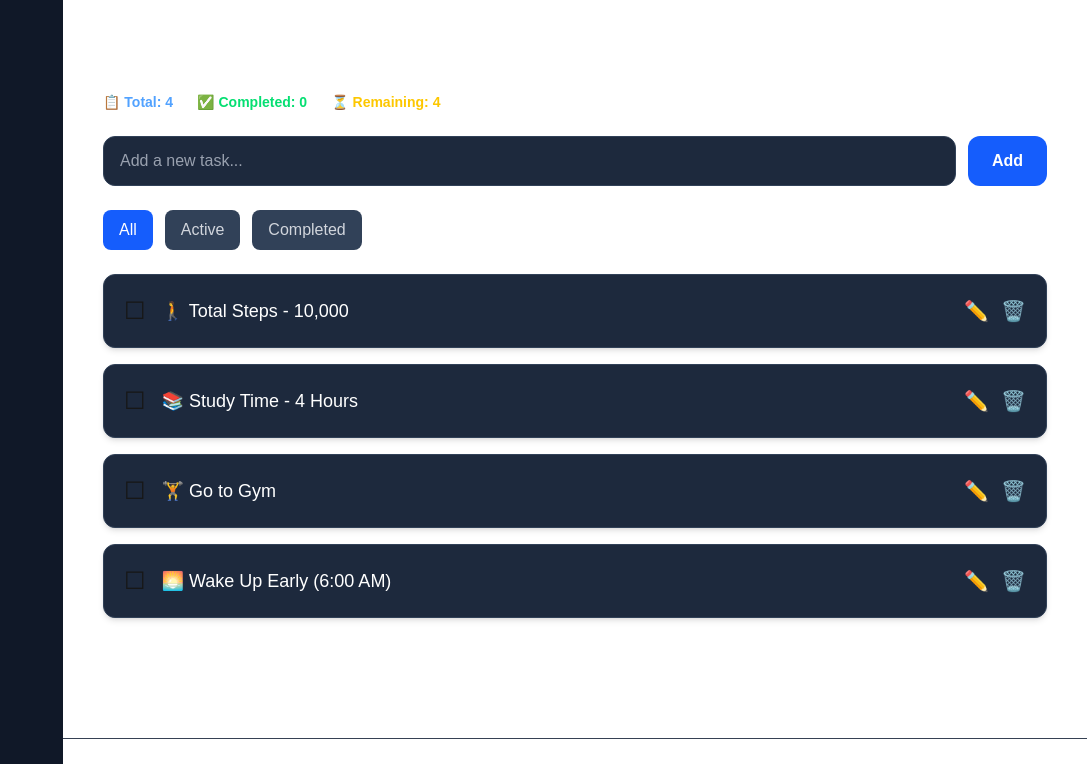
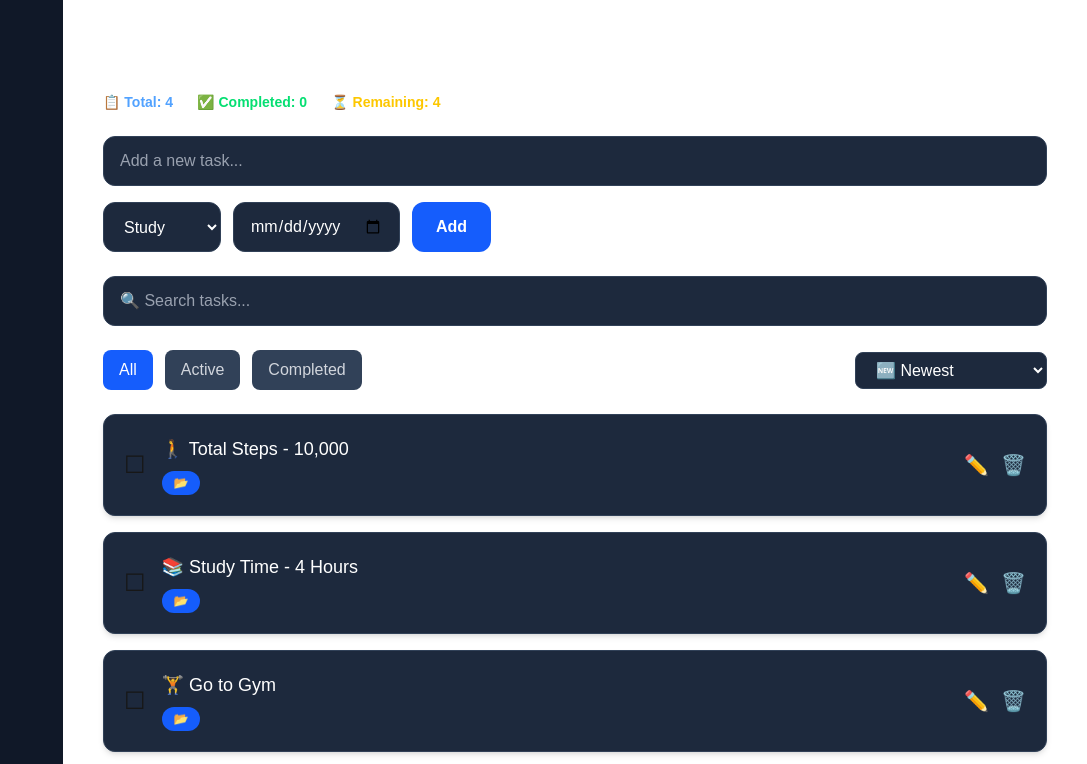
Before and after one commit to DhruvGargas/ai-productivity-dashboard, a Next.js app: page / in a window 1280 px wide. Shown: the part 1140-1904 px from the top of the page, without its empty margins (193-1280 px from the left). Built offline with nearby package versions, Linux system fonts and the light colour scheme.

Commit message:
Day 5: Added search, sorting, categories, and due dates

```diff
--- a/src/components/TaskList.tsx
+++ b/src/components/TaskList.tsx
@@ -5,6 +5,9 @@ import { useState } from "react";
 type Task = {
   text: string;
   completed: boolean;
+  dueDate: string;
+  category: string;
+  createdAt: number;
 };
 
 type TaskListProps = {
@@ -21,10 +24,16 @@ export default function TaskList({
   remainingTasks,
 }: TaskListProps) {
   const [newTask, setNewTask] = useState("");
+  const [dueDate, setDueDate] = useState("");
+  const [category, setCategory] = useState("Study");
 
   const [filter, setFilter] = useState<
     "all" | "active" | "completed"
   >("all");
+  const [search, setSearch] = useState("");
+  const [sortBy, setSortBy] = useState<
+  "newest" | "oldest" | "completed"
+>("newest");
 
   const [editingIndex, setEditingIndex] = useState<number | null>(null);
   const [editedText, setEditedText] = useState("");
@@ -48,10 +57,15 @@ export default function TaskList({
     const task: Task = {
   text: newTask,
   completed: false,
+  dueDate,
+  category,
+  createdAt: Date.now(),
 };
 
     setTasks((prevTasks) => [task, ...prevTasks]);
     setNewTask("");
+    setDueDate("");
+    setCategory("Study");
   };
 
   const deleteTask = (index: number) => {
@@ -66,12 +80,75 @@ export default function TaskList({
     );
   };
 
-  const filteredTasks = tasks.filter((task) => {
-    if (filter === "active") return !task.completed;
-    if (filter === "completed") return task.completed;
-    return true;
+  const filteredTasks = [...tasks]
+  .sort((a, b) => {
+    if (sortBy === "newest") {
+      return b.createdAt - a.createdAt;
+    }
+
+    if (sortBy === "oldest") {
+      return a.createdAt - b.createdAt;
+    }
+
+    if (sortBy === "completed") {
+      return Number(b.completed) - Number(a.completed);
+    }
+
+    return 0;
+  })
+  .filter((task) => {
+    const matchesFilter =
+      filter === "all"
+        ? true
+        : filter === "active"
+        ? !task.completed
+        : task.completed;
+
+    const matchesSearch = task.text
+      .toLowerCase()
+      .includes(search.toLowerCase());
+
+    return matchesFilter && matchesSearch;
   });
+  const getDueDateLabel = (date: string) => {
+  if (!date) return null;
 
+  const today = new Date();
+  const due = new Date(date);
+
+  today.setHours(0, 0, 0, 0);
+  due.setHours(0, 0, 0, 0);
+
+  const difference =
+    (due.getTime() - today.getTime()) /
+    (1000 * 60 * 60 * 24);
+
+  if (difference === 0) {
+    return {
+      text: "Today",
+      color: "bg-green-600",
+    };
+  }
+
+  if (difference === 1) {
+    return {
+      text: "Tomorrow",
+      color: "bg-yellow-600",
+    };
+  }
+
+  if (difference < 0) {
+    return {
+      text: "Overdue",
+      color: "bg-red-600",
+    };
+  }
+
+  return {
+    text: due.toLocaleDateString(),
+    color: "bg-slate-700",
+  };
+};
   return (
     <section className="mt-12">
       <h2 className="text-3xl font-bold text-white mb-6">
@@ -94,7 +171,8 @@ export default function TaskList({
       </div>
 
       {/* Add Task */}
-      <div className="flex gap-3 mb-6">
+      <div className="flex flex-col gap-4 mb-6">
+
   <input
     type="text"
     placeholder="Add a new task..."
@@ -105,7 +183,27 @@ export default function TaskList({
         addTask();
       }
     }}
-          className="flex-1 bg-slate-800 border border-slate-700 rounded-xl px-4 py-3 text-white placeholder-gray-400 outline-none focus:border-blue-500"
+    className="bg-slate-800 border border-slate-700 rounded-xl px-4 py-3 text-white placeholder-gray-400 outline-none focus:border-blue-500"
+  />
+
+  <div className="flex gap-3">
+
+    <select
+      value={category}
+      onChange={(e) => setCategory(e.target.value)}
+      className="bg-slate-800 border border-slate-700 rounded-xl px-4 py-3 text-white outline-none focus:border-blue-500"
+    >
+      <option>Study</option>
+      <option>Gym</option>
+      <option>Work</option>
+      <option>Personal</option>
+    </select>
+
+    <input
+      type="date"
+      value={dueDate}
+      onChange={(e) => setDueDate(e.target.value)}
+      className="bg-slate-800 border border-slate-700 rounded-xl px-4 py-3 text-white outline-none focus:border-blue-500"
     />
 
     <button
@@ -114,10 +212,25 @@ export default function TaskList({
     >
       Add
     </button>
+
   </div>
 
+</div>
+      {/* Search */}
+<div className="mb-6">
+  <input
+    type="text"
+    placeholder="🔍 Search tasks..."
+    value={search}
+    onChange={(e) => setSearch(e.target.value)}
+    className="w-full bg-slate-800 border border-slate-700 rounded-xl px-4 py-3 text-white placeholder-gray-400 outline-none focus:border-blue-500"
+  />
+</div>
       {/* Filters */}
-      <div className="flex gap-3 mb-6">
+<div className="flex flex-wrap items-center justify-between gap-4 mb-6">
+
+  {/* Filter Buttons */}
+  <div className="flex gap-3">
     <button
       onClick={() => setFilter("all")}
       className={`px-4 py-2 rounded-lg transition ${
@@ -152,6 +265,23 @@ export default function TaskList({
     </button>
   </div>
 
+  {/* Sort Dropdown */}
+  <select
+    value={sortBy}
+    onChange={(e) =>
+      setSortBy(
+        e.target.value as "newest" | "oldest" | "completed"
+      )
+    }
+    className="bg-slate-800 border border-slate-700 rounded-lg px-4 py-2 text-white"
+  >
+    <option value="newest">🆕 Newest</option>
+    <option value="oldest">📜 Oldest</option>
+    <option value="completed">✅ Completed First</option>
+  </select>
+
+</div>
+
       {/* Task List */}
       <div className="space-y-4">
         {filteredTasks.map((task) => {
@@ -181,6 +311,7 @@ export default function TaskList({
                     className="flex-1 bg-slate-700 rounded-lg px-3 py-2 text-white outline-none"
                   />
                 ) : (
+                  <div className="flex flex-col flex-1">
   <span
     className={`text-lg font-medium ${
       task.completed
@@ -190,6 +321,25 @@ export default function TaskList({
   >
     {task.text}
   </span>
+
+  <div className="flex items-center gap-3 mt-2">
+    <span className="bg-blue-600 text-white text-xs px-3 py-1 rounded-full">
+      📂 {task.category}
+    </span>
+
+    {task.dueDate && (() => {
+  const due = getDueDateLabel(task.dueDate);
+
+  return (
+    <span
+      className={`${due?.color} text-white text-xs px-3 py-1 rounded-full`}
+    >
+      📅 {due?.text}
+    </span>
+  );
+})()}
+  </div>
+</div>
                 )}
 
                 <div className="flex items-center gap-3">
```
Lines whose indentation alone changed are shown as unchanged.
